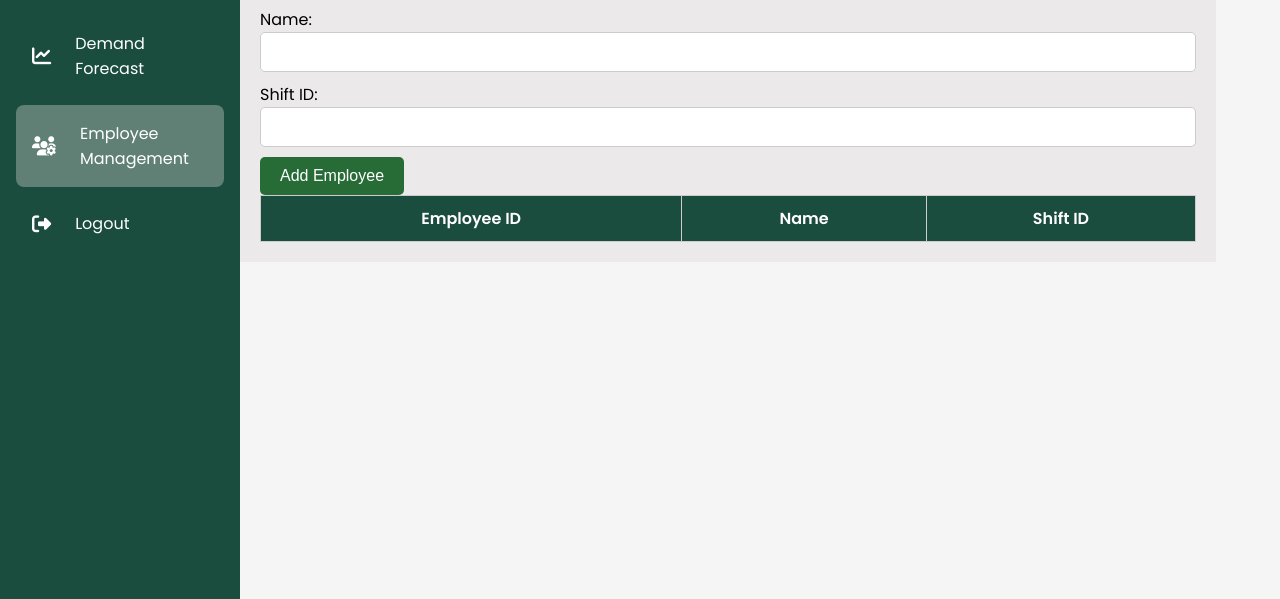
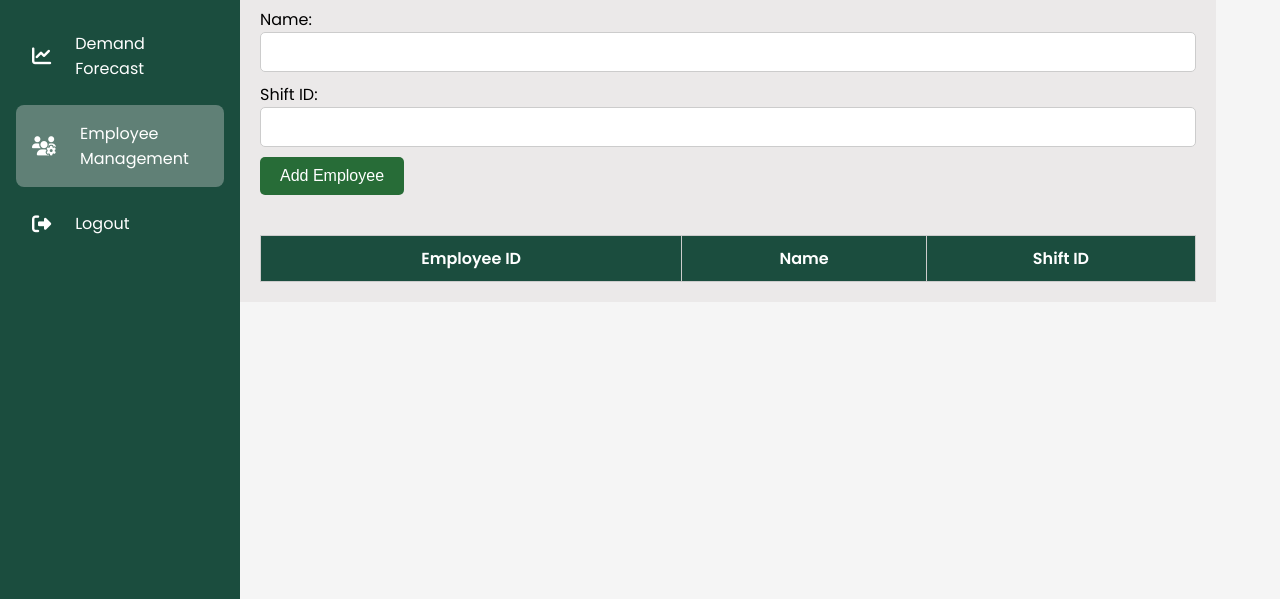
Before and after one commit to bcc2023/ShiftWell-Restaurant-Dashboard, a website: page Frontend/public/employeeManagement.html in a window 1280 px wide. Shown: the part 201-800 px from the top of the page. Drawn offline with Linux system fonts and the light colour scheme; no server answers.

Commit message:
added padding to table

```diff
--- a/Frontend/public/css/style.css
+++ b/Frontend/public/css/style.css
@@ -111,12 +111,14 @@ body {
 
 /* Employee Management Styles */
 .employee-info {
-    margin-top: 20px;
+    margin-top: 20px; /* Add margin above the table */
+
 }
 
 .employee-info table {
     width: 100%; /* Ensure the table takes up the full width */
     border-collapse: collapse; /* Collapse borders */
+    margin-top: 40px; /* Add margin above the table */
 }
 
 .employee-info th, .employee-info td {
```
